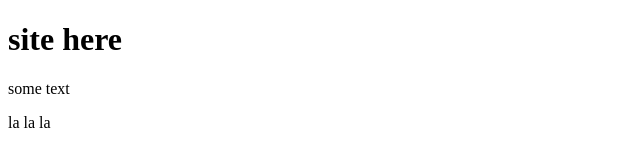
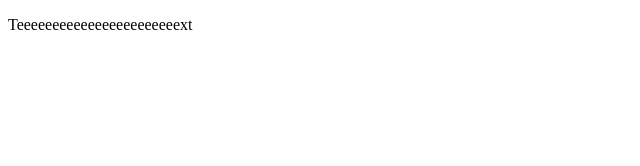
Before and after one commit to Aneto1/Site, a plain HTML site: page index.html in a window 1280 px wide. Shown: the whole page, without its empty margins (0-640 px from the left). Drawn offline with Linux system fonts and the light colour scheme.

Commit message:
third commit

```diff
--- a/index.html
+++ b/index.html
@@ -6,8 +6,6 @@
 	<lint rel="stylesheet" href="css/style.css">
 </head>
 <body>
-	<h1>site here</h1>
-	<p>some text</p>
-	<p>la la la</p>
+	<p>Teeeeeeeeeeeeeeeeeeeeeeext</p>
 </body>
 </html>
```
